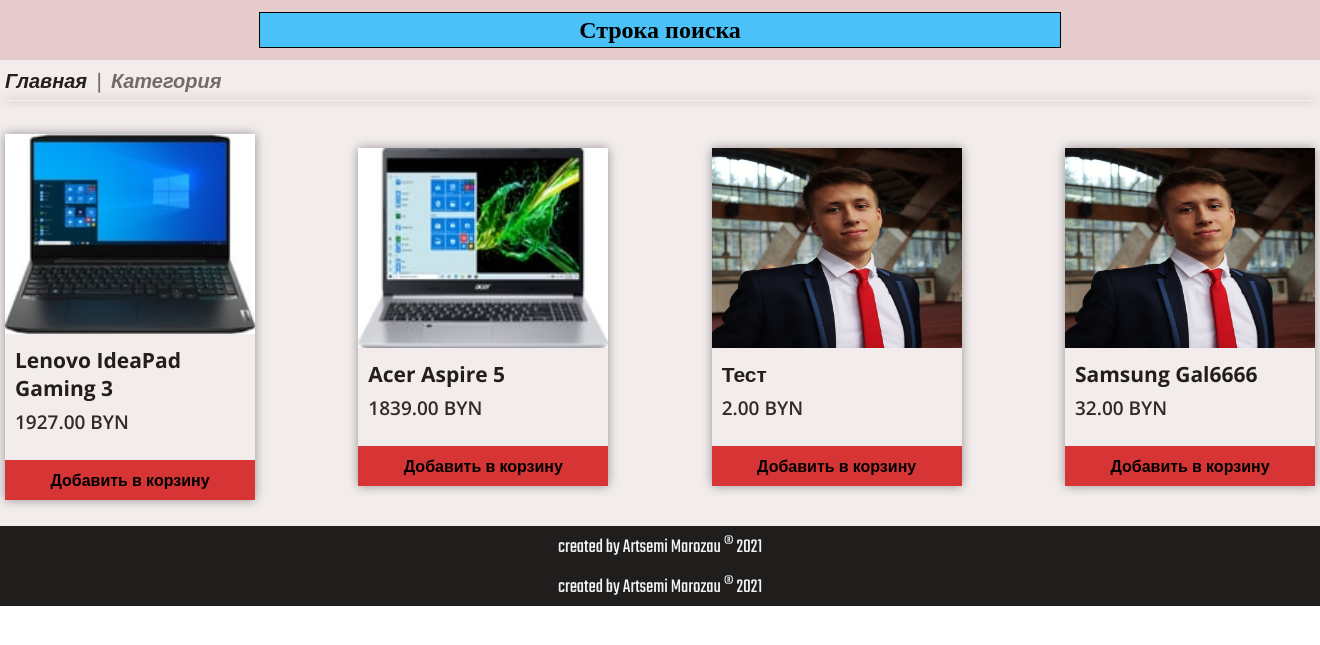
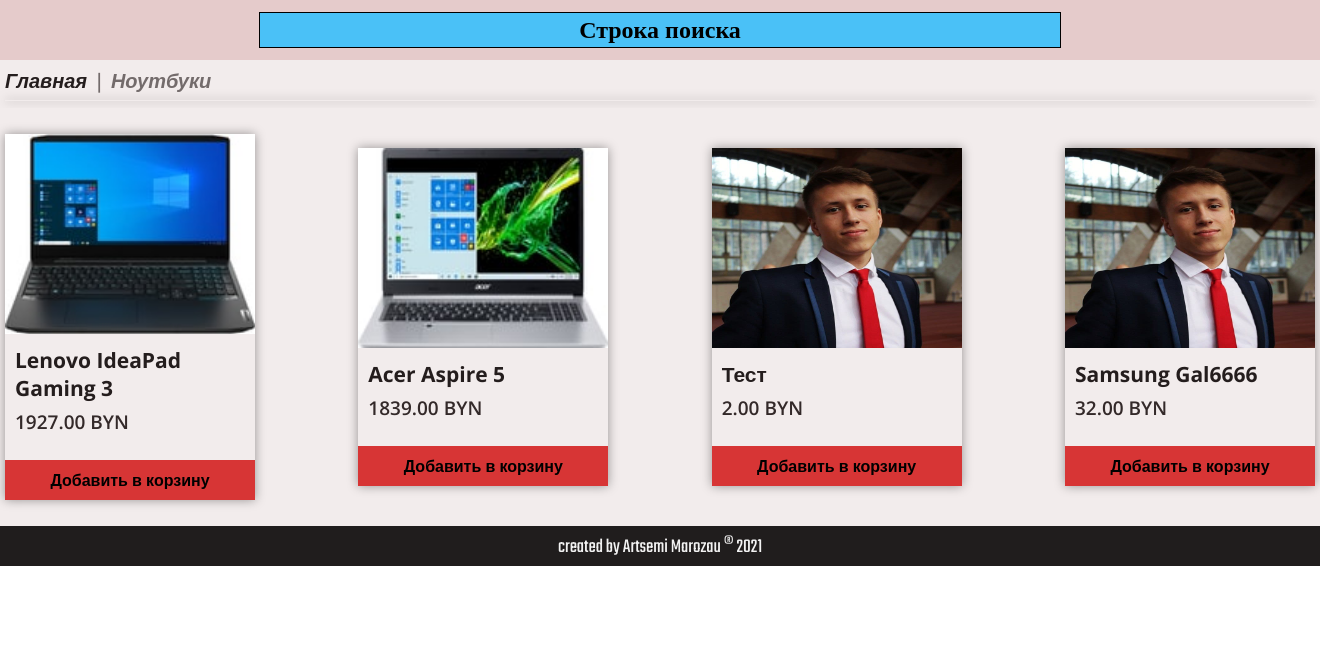
Before and after one commit to qqzii/testsite, a Django app: page /category/notebooks/ in a window 1320 px wide. Shown: the part 81-726 px from the top of the page. Run offline with Django 3.2, Linux system fonts and the light colour scheme; data comes from the database, SQL or seed files in the repository.

Commit message:
04.08.21

```diff
--- a/mysite/app/templates/category_detail.html
+++ b/mysite/app/templates/category_detail.html
@@ -1,13 +1,12 @@
 {% extends 'base.html' %}
 
 {% block content %}
-
     <section class="breadcrumb">
         <div class="container breadcrumb__container">
             <ul class="breadcrumb__view">
                 <li class="breadcrumb__item"><a href="" class="breadcrumb__home">Главная</a>
                 <li class="breadcrumb__item"><p class="breadcrumb__slash">|</p></li>
-                <li class="breadcrumb__item breadcrumb__last-item"><p class="breadcrumb__last-item">Категория</p></li>
+                <li class="breadcrumb__item breadcrumb__last-item"><p class="breadcrumb__last-item">{{ category.name}}</p></li>
                 </li>
             </ul>
             <div class="breadcrumb__line"></div>
@@ -30,39 +29,4 @@
             {% endfor %}
         </div>
     </section>
-
-    <section class="footer">
-        <div class="container footer__container">
-            <p class="footer__text">created by Artsemi Marozau <span class="footer__r">®</span> 2021</p>
-        </div>
-    </section>
-
-{% endblock content %}
-
-
-
-<!--<nav aria-label="breadcrumb">-->
-<!--  <ol class="breadcrumb">-->
-<!--    <li class="breadcrumb-item"><a href="{% url 'base' %}">Домашняя</a></li>-->
-<!--    <li class="breadcrumb-item active">{{ category.name}}</li>-->
-<!--  </ol>-->
-<!--</nav>-->
-
-<!--<div class="row">-->
-<!--            {% for product in category_products %}-->
-<!--                <div class="col-lg-4 col-md-6 mb-4">-->
-<!--                    <div class="card h-100">-->
-<!--                        <a href="{{ product.get_absolute_url }}"><img src="{{ product.image.url }}" alt="" class="card-img-top"></a>-->
-<!--                        <div class="card-body">-->
-<!--                            <h4 class="card-title">-->
-<!--                                <a href="{{ product.get_absolute_url }}">{{ product.title }}</a>-->
-<!--                            </h4>-->
-<!--                            <h5>{{ product.price }} BYN</h5>-->
-<!--                            <a href="{% url 'add_to_cart' ct_model=product.get_model_name slug=product.slug %}">-->
-<!--                                <button class="btn btn-danger">Добавить в корзину</button>-->
-<!--                            </a>-->
-<!--                        </div>-->
-<!--                    </div>-->
-<!--                </div>-->
-<!--            {% endfor %}-->
-<!--            </div>-->
+    {% endblock content %}
```
